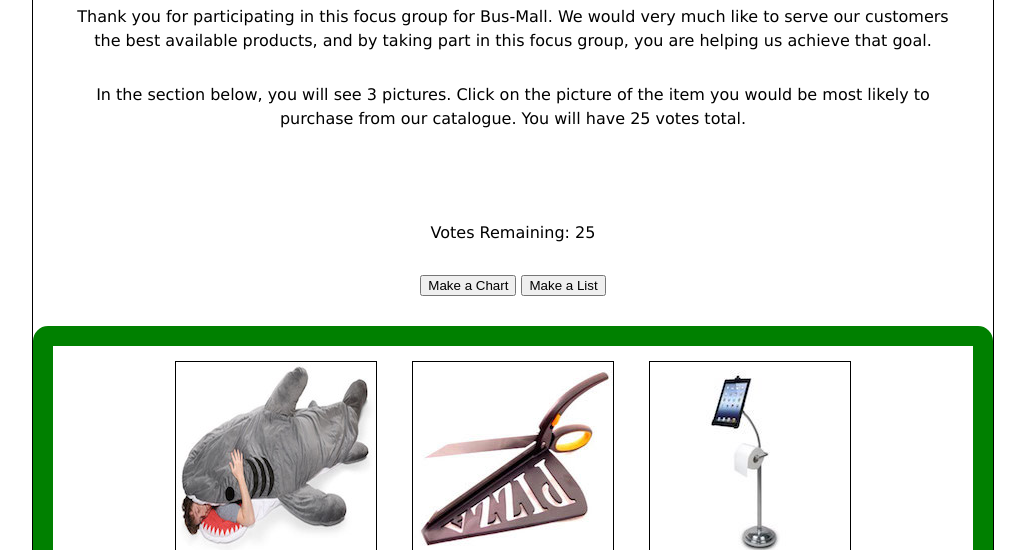
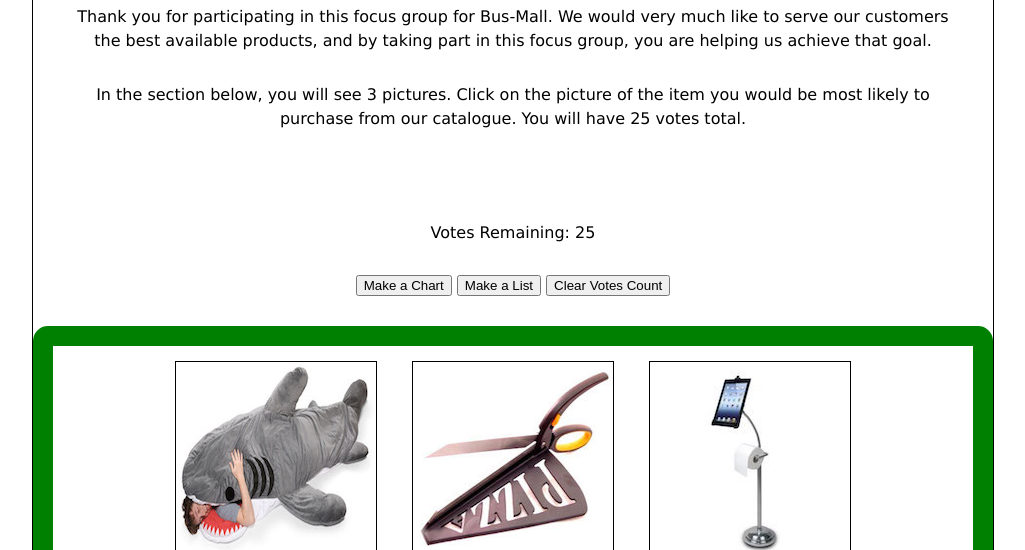
Before and after one commit to wafman/201d56-bus_mall, a plain HTML site: page index.html in a window 1280 px wide. Shown: the part 250-800 px from the top of the page, without its empty margins (127-1152 px from the left). Drawn offline with nearby package versions, Linux system fonts and the light colour scheme.

Commit message:
added clear local storage button

```diff
--- a/index.html
+++ b/index.html
@@ -27,6 +27,7 @@
       <p id="votesRemaining"></p>
       <button id="generateChart">Make a Chart</button>
       <button id="generateList">Make a List</button>
+      <button id="clearLocalStorage">Clear Votes Count</button>
     </div>
     <section id="productContainer">
       <img src="" alt="" id="product1">
```
